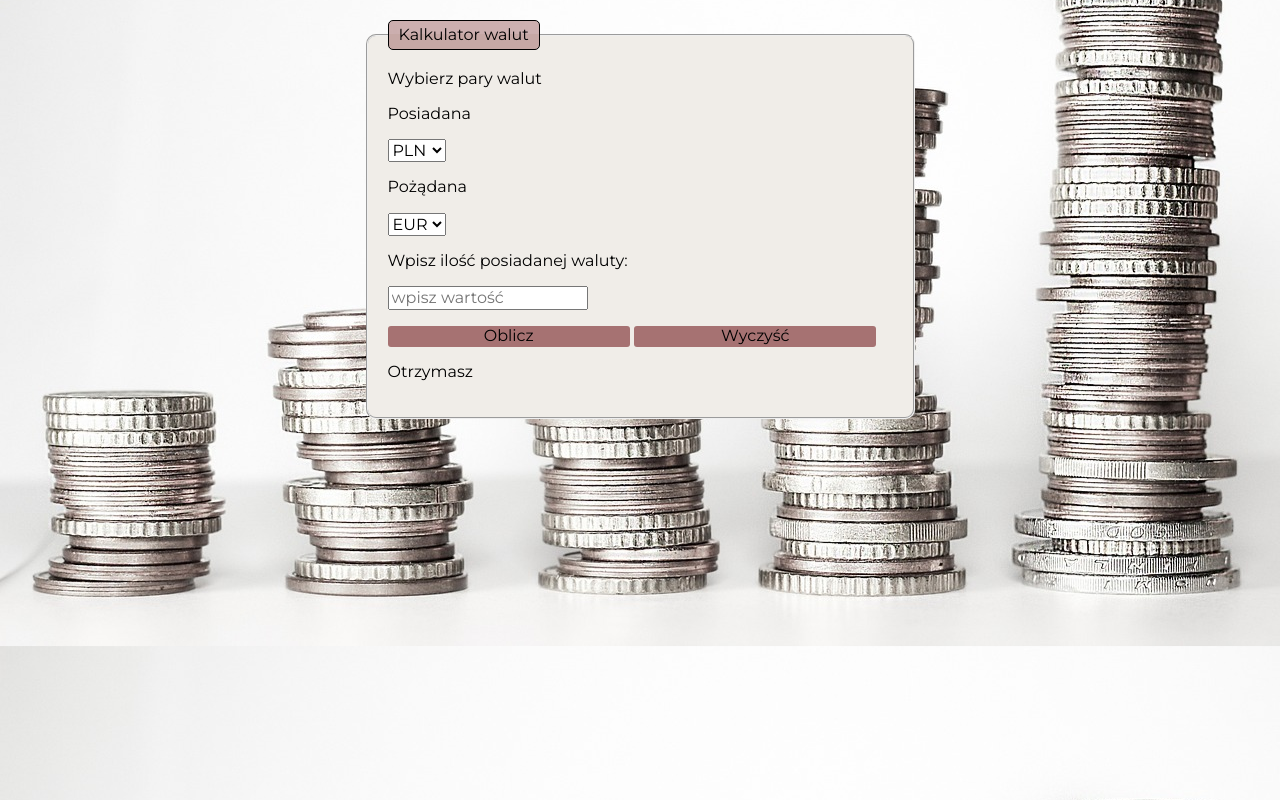
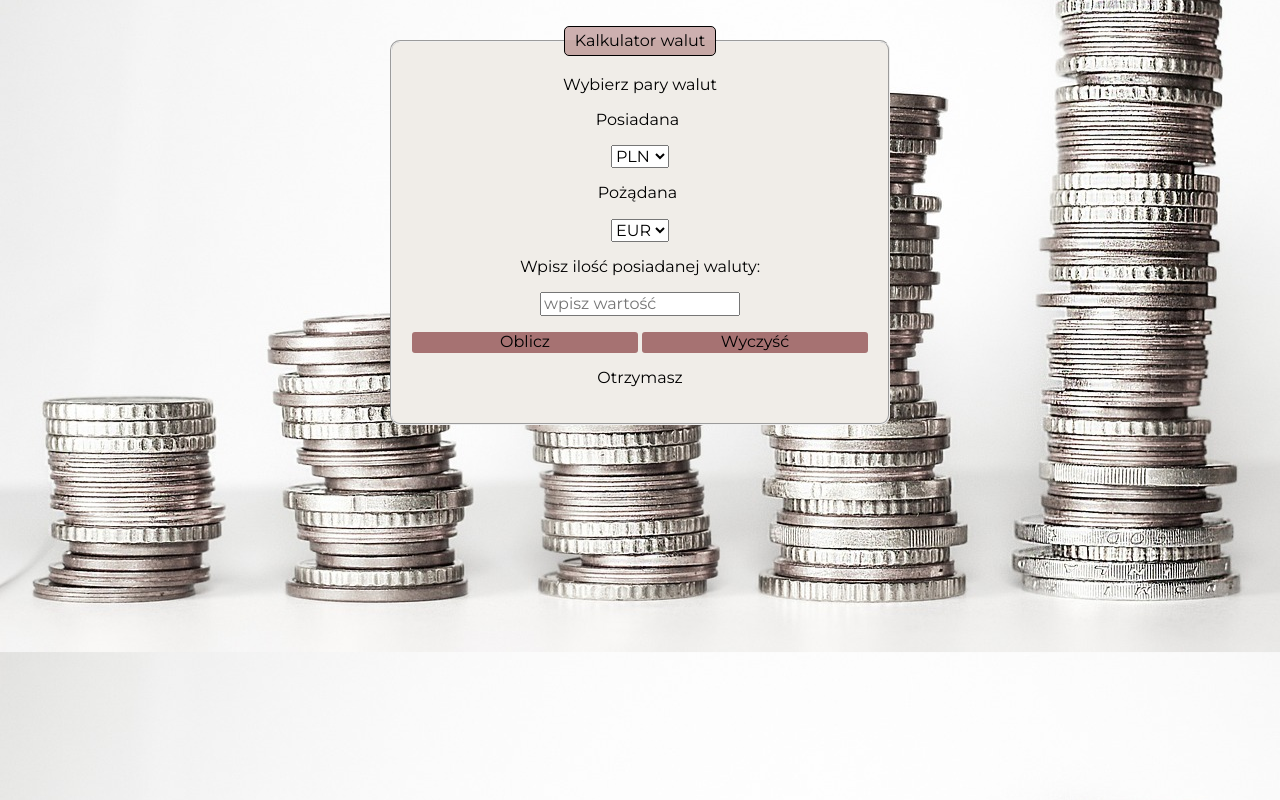
Before and after one commit to KubaTuta/Exchange-calculator_Vanilla, a plain HTML site: page index.html in a window 1280 px wide. Drawn offline with nearby package versions, Linux system fonts and the light colour scheme.

Commit message:
css and refactoring last changes

```diff
--- a/css/style.css
+++ b/css/style.css
@@ -1,50 +1,58 @@
 html {
     box-sizing: border-box;
 }
+
 *, ::after, ::before {
     box-sizing: inherit;
 }
+
 .body {
     background-image: url("../img/coins.jpg");
     background-size: stretch auto;
     background-position: center;
     font-family: 'Montserrat', sans-serif;
-    margin: 10px auto;
     display: flex;
     justify-content: center;
 }
+.flex {
+    flex-basis: 500px;
+    justify-content: center;
+    align-items: center;
+}
+
 .form__label {
-    width: 500px;
     display: inline-block;
     margin-right: 5px;
 }
+
 .form__fieldset {
     background-color: rgb(240, 237, 232);
-    width: min-content;
-    max-width: 500px;
     padding: 20px;
     border-radius: 10px;
     margin: 10px auto;
+
 }
+
 .form__legend {
     padding: 5px 10px;
     border: 1px solid black;
     border-radius: 5px;
-background-color: #9f676782;
+    background-color: #9f676782;
 }
+
 .form__button {
     background-color: #9f6767e8;
     border: none;
     border-radius: 3px;
-    width: 48%;
+    width: 49.5%;
 }
+
 .form__button:hover {
     background-color: #9f676732;
     cursor: pointer;
 }
+
 .form {
     overflow-x: auto;
+    text-align: center;
 }
-.form__lastText {
-    background-color: #9f6767e8;
-}
--- a/index.html
+++ b/index.html
@@ -18,6 +18,7 @@
 </head>
 
 <body class="body">
+    <div class="flex">
     <p>
     <form class="form js-form">
         <fieldset class="form__fieldset">
@@ -62,6 +63,7 @@
         </fieldset>
     </form>
     </p>
+</div>
 </body>
 
 </html>
```
